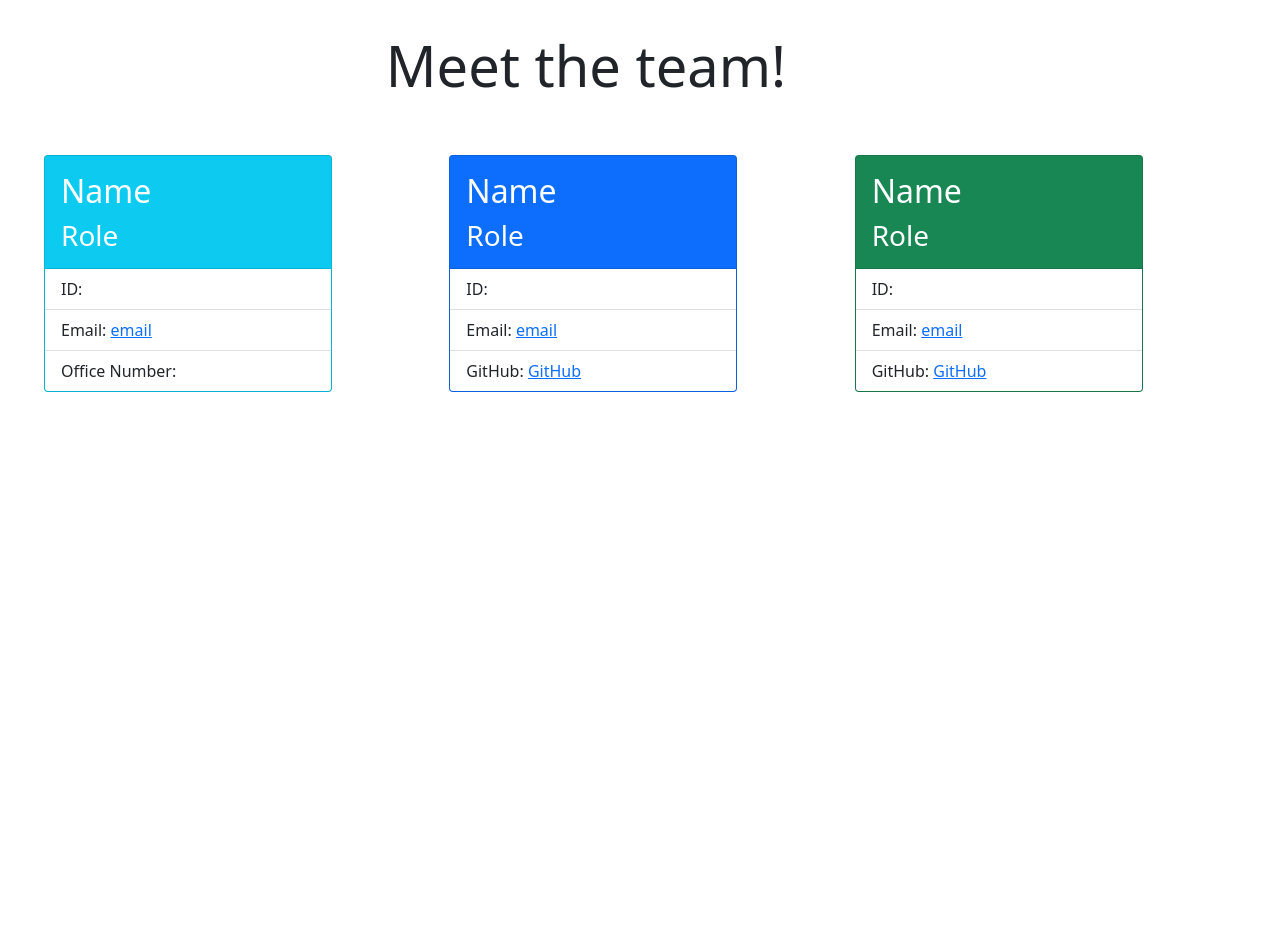
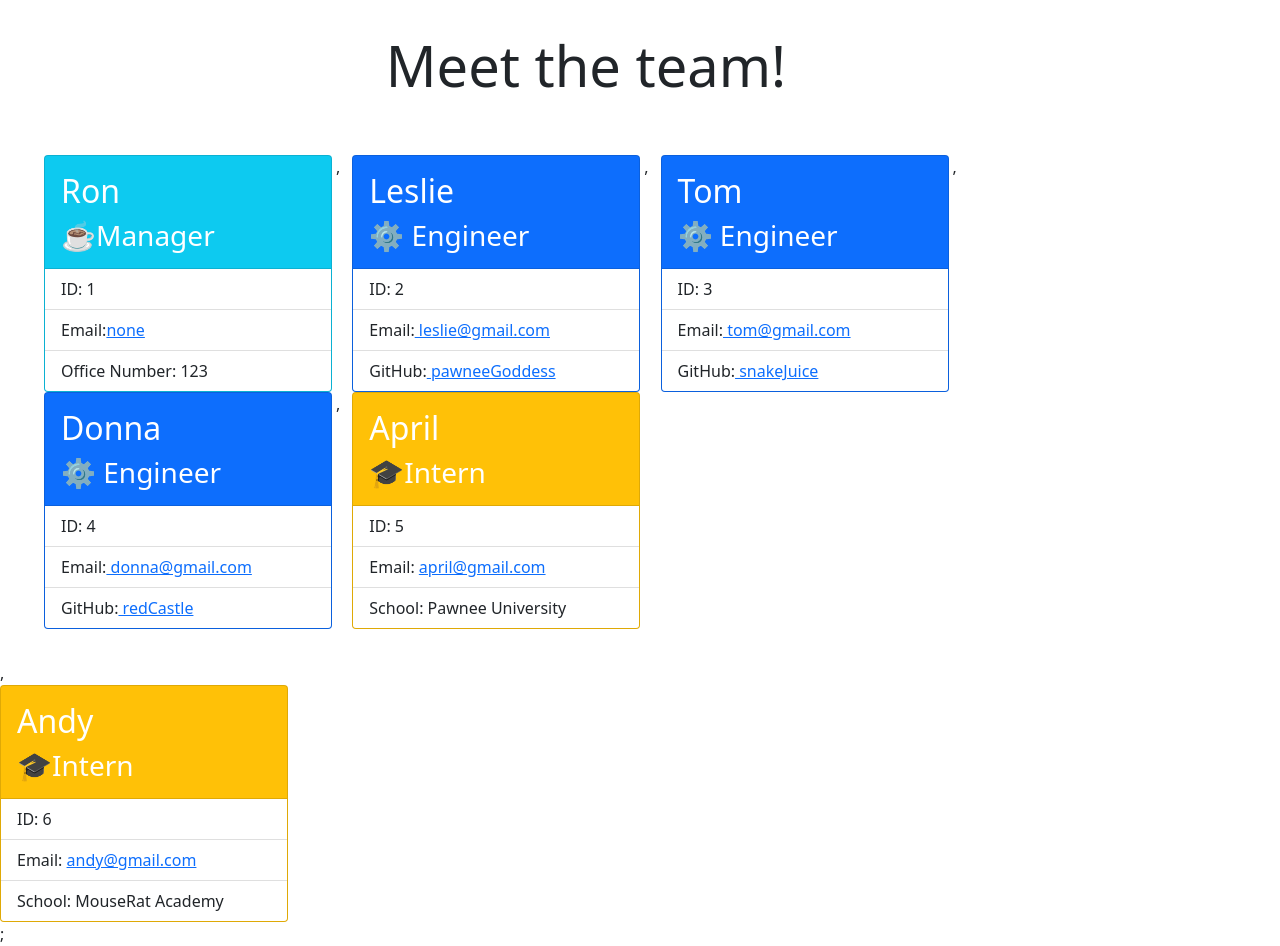
Before and after one commit to Eli-coding/team-profile-generator, a website: page pageBones.html in a window 1280 px wide. Before the commit the page ends 800 px from the top, so only its background shows below. Drawn offline with nearby package versions, Linux system fonts and the light colour scheme.

Commit message:
file is now created

```diff
--- a/pageBones.html
+++ b/pageBones.html
@@ -1,82 +1,126 @@
 <!DOCTYPE html>
-<html lang="en">
+    <html lang="en">
 
-<head>
-    <meta charset="UTF-8">
-    <meta http-equiv="X-UA-Compatible" content="IE=edge">
-    <meta name="viewport" content="width=device-width, initial-scale=1.0">
-    <link href="https://cdn.jsdelivr.net/npm/bootstrap@5.1.3/dist/css/bootstrap.min.css" rel="stylesheet"
-        integrity="sha384-1BmE4kWBq78iYhFldvKuhfTAU6auU8tT94WrHftjDbrCEXSU1oBoqyl2QvZ6jIW3" crossorigin="anonymous">
-    <title>Team Profile</title>
-</head>
+    <head>
+        <meta charset="UTF-8">
+        <meta http-equiv="X-UA-Compatible" content="IE=edge">
+        <meta name="viewport" content="width=device-width, initial-scale=1.0">
+        <link href="https://cdn.jsdelivr.net/npm/bootstrap@5.1.3/dist/css/bootstrap.min.css" rel="stylesheet"
+            integrity="sha384-1BmE4kWBq78iYhFldvKuhfTAU6auU8tT94WrHftjDbrCEXSU1oBoqyl2QvZ6jIW3" crossorigin="anonymous">
+        <title>Team Profile</title>
+    </head>
 
-<body>
-    <div class="jumbotron jumbotron-fluid">
-        <div class="container p-3 m-3">
-            <h1 class="display-4 text-center">Meet the team!<h1>
+    <body>
+        <div class="jumbotron jumbotron-fluid">
+            <div class="container p-3 m-3">
+                <h1 class="display-4 text-center">Meet the team!</h1>
 
+            </div>
         </div>
-    </div>
 
 
-    <div class="row p-3 m-3">
-        <div class="col-sm-4">
-            <div class="card text-white bg-info" style="width: 18rem;">
+
+
+        <div class="row p-3 m-3">
+            <div class="col-sm-3">
+              <div class="card text-white bg-info" style="width: 18rem;">
 
                 <div class="card-body">
-                    <h2 class="card-title">Name</h2>
-                    <h3 class="card-text">Role</h3>
+                    <h2 class="card-title">Ron</h2>
+                    <h3 class="card-text">☕Manager</h3>
                 </div>
                 <ul class="list-group list-group-flush">
-                    <li class="list-group-item">ID: </li>
-                    <li class="list-group-item">Email: <a href="#" class="card-link">email</a> </li>
-                    <li class="list-group-item">Office Number: </a></li>
+                    <li class="list-group-item">ID: 1 </li>
+                    <li class="list-group-item">Email:<a href="mailto: none class="card-link">none</a></li>
+                    <li class="list-group-item">Office Number: 123</a></li>
+                </ul>
+               </div>
+
+            </div>,
+             <div class="col-sm-3">
+               <div class="card text-white bg-primary" style="width: 18rem;">
+
+                <div class="card-body">
+                    <h2 class="card-title">Leslie</h2>
+                    <h3 class="card-text">⚙️ Engineer </h3>
+                </div>
+                <ul class="list-group list-group-flush">
+                    <li class="list-group-item">ID: 2</li>
+                    <li class="list-group-item">Email:<a href="mailto: leslie@gmail.com"m class="card-link"> leslie@gmail.com</a></li>
+                    <li class="list-group-item">GitHub:<a href="pawneeGoddess" class="card-link"> pawneeGoddess</a></li>
+                </ul>
+                </div>
+            </div>
+        ,
+             <div class="col-sm-3">
+               <div class="card text-white bg-primary" style="width: 18rem;">
+
+                <div class="card-body">
+                    <h2 class="card-title">Tom</h2>
+                    <h3 class="card-text">⚙️ Engineer </h3>
+                </div>
+                <ul class="list-group list-group-flush">
+                    <li class="list-group-item">ID: 3</li>
+                    <li class="list-group-item">Email:<a href="mailto: tom@gmail.com"m class="card-link"> tom@gmail.com</a></li>
+                    <li class="list-group-item">GitHub:<a href="snakeJuice" class="card-link"> snakeJuice</a></li>
+                </ul>
+                </div>
+            </div>
+        ,
+             <div class="col-sm-3">
+               <div class="card text-white bg-primary" style="width: 18rem;">
+
+                <div class="card-body">
+                    <h2 class="card-title">Donna</h2>
+                    <h3 class="card-text">⚙️ Engineer </h3>
+                </div>
+                <ul class="list-group list-group-flush">
+                    <li class="list-group-item">ID: 4</li>
+                    <li class="list-group-item">Email:<a href="mailto: donna@gmail.com"m class="card-link"> donna@gmail.com</a></li>
+                    <li class="list-group-item">GitHub:<a href="redCastle" class="card-link"> redCastle</a></li>
+                </ul>
+                </div>
+            </div>
+        ,
+
+       <div class="col-sm-3">
+            <div class="card text-white bg-warning" style="width: 18rem;">
+
+                <div class="card-body">
+                    <h2 class="card-title">April</h2>
+                    <h3 class="card-text">🎓Intern</h3>
+                </div>
+                <ul class="list-group list-group-flush">
+                    <li class="list-group-item">ID: 5</li>
+                    <li class="list-group-item">Email: <a href="mailto: april@gmail.com" class="card-link"> april@gmail.com</a> </li>
+                    <li class="list-group-item">School: Pawnee University</li>
                 </ul>
             </div>
         </div>
 
 
-        <div class="col-sm-4">
-            <div class="card text-white bg-primary" style="width: 18rem;">
+        </div>,
+
+       <div class="col-sm-3">
+            <div class="card text-white bg-warning" style="width: 18rem;">
 
                 <div class="card-body">
-                    <h2 class="card-title">Name</h2>
-                    <h3 class="card-text">Role</h3>
+                    <h2 class="card-title">Andy</h2>
+                    <h3 class="card-text">🎓Intern</h3>
                 </div>
                 <ul class="list-group list-group-flush">
-                    <li class="list-group-item">ID:</li>
-                    <li class="list-group-item">Email: <a href="#" class="card-link">email</a> </li>
-                    <li class="list-group-item">GitHub: <a href="#" class="card-link">GitHub</a></li>
+                    <li class="list-group-item">ID: 6</li>
+                    <li class="list-group-item">Email: <a href="mailto: andy@gmail.com" class="card-link"> andy@gmail.com</a> </li>
+                    <li class="list-group-item">School: MouseRat Academy</li>
                 </ul>
             </div>
-
         </div>
 
-    <div class="col-sm-3">
-        <div class="card text-white bg-success" style="width: 18rem;">
 
-            <div class="card-body">
-                <h2 class="card-title">Name</h2>
-                <h3 class="card-text">Role</h3>
-            </div>
-            <ul class="list-group list-group-flush">
-                <li class="list-group-item">ID:</li>
-                <li class="list-group-item">Email: <a href="#" class="card-link">email</a> </li>
-                <li class="list-group-item">GitHub: <a href="#" class="card-link">GitHub</a></li>
-            </ul>
-        </div>
-    </div>
-</div>
+        </div>;
 
 
 
+    </body>
 
-</div>
-
-
-
-
-
-</body>
-
-</html>
+    </html>
```
Also changed, not shown: index.js (+36 -28 lines).
